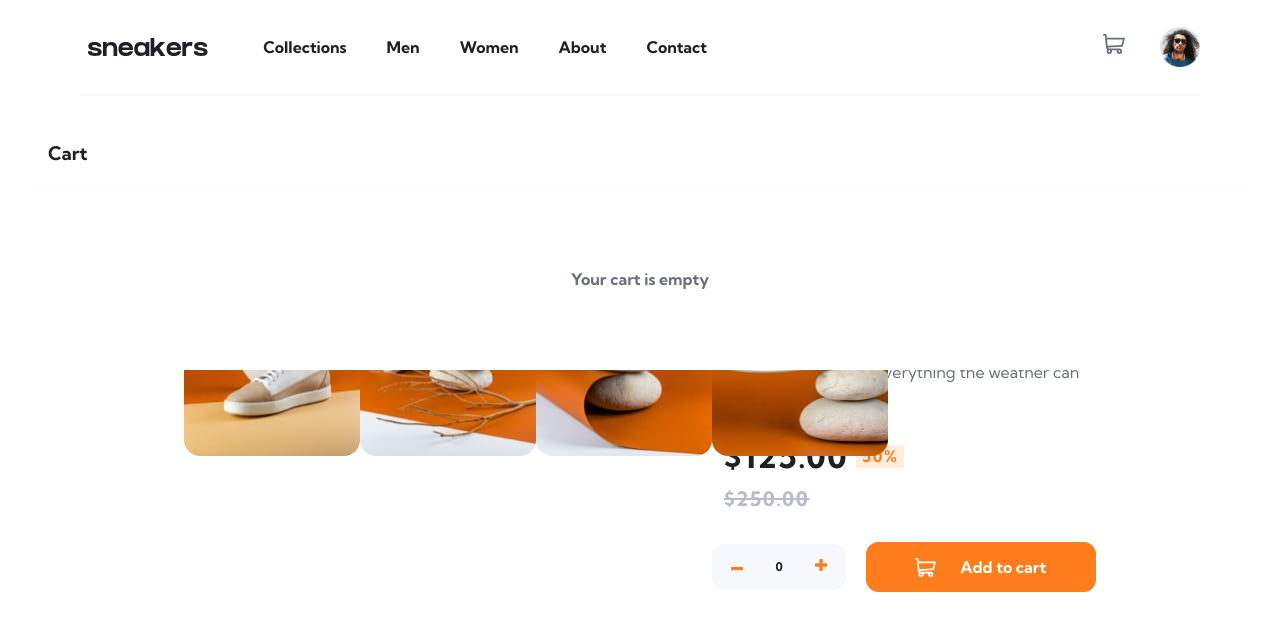
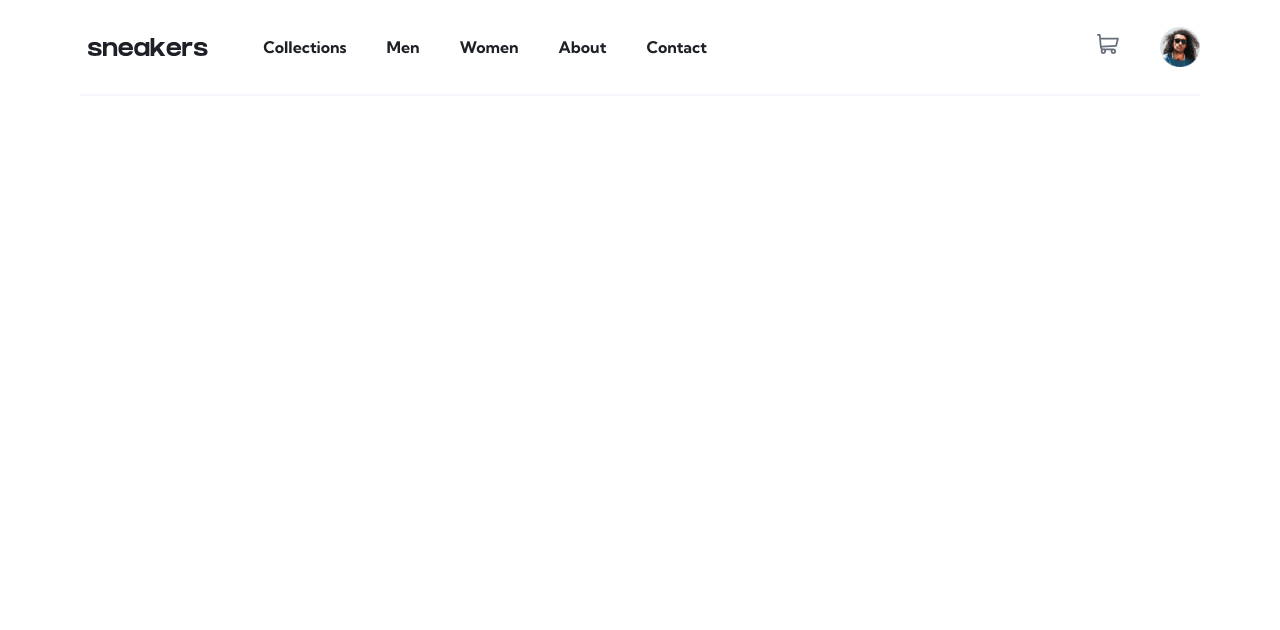
Before and after one commit to chysomm62/ecommerce-product, a React (Create React App) app in the folder ecommerce-product/: page /ecommerce-product-page in a window 1280 px wide. Shown: the top 630 px of the page. Built offline with nearby package versions, Linux system fonts and the light colour scheme.

Commit message:
show cart content

```diff
--- a/ecommerce-product/src/App.js
+++ b/ecommerce-product/src/App.js
@@ -11,7 +11,7 @@ function App() {
       <div className="App">
         <Nav />
         <Switch>
-          <Route exact path="/ecommerce-product-page">
+          <Route exact path="/">
             <Body />
           </Route>
           <Route exact path="/Men">
--- a/ecommerce-product/src/components/header/header.css
+++ b/ecommerce-product/src/components/header/header.css
@@ -74,5 +74,6 @@
   }
   .thumbnail {
     display: flex;
+    max-width: 100%;
   }
 }
--- a/ecommerce-product/src/components/modals/CartModal.js
+++ b/ecommerce-product/src/components/modals/CartModal.js
@@ -2,7 +2,6 @@ import "./modals.css";
 
 const CartModal = () => {
   return (
-    <div className="modal-wrap">
     <div className="cart-modal">
       <div className="cart-head">
         <h3>Cart</h3>
@@ -11,7 +10,6 @@ const CartModal = () => {
         <p>Your cart is empty</p>
       </div>
     </div>
-    </div>
   );
 };
 
--- a/ecommerce-product/src/components/modals/modals.css
+++ b/ecommerce-product/src/components/modals/modals.css
@@ -1,12 +1,11 @@
 .modal-wrap {
   display: flex;
   flex-direction: column;
-  width: 95%;
+  width: 350px;
   min-height: 250px;
   position: absolute;
   top: 15%;
-  left: 2.5%;
-  right: 2%;
+  right: 5%;
 }
 
 .cart-modal {
@@ -33,3 +32,6 @@
   font-weight: 700;
   padding: 1rem;
 }
+.hide-modal {
+  display: none;
+}
--- a/ecommerce-product/src/components/nav/nav.css
+++ b/ecommerce-product/src/components/nav/nav.css
@@ -32,6 +32,12 @@
   border: none;
   display: flex;
   align-content: center;
+}
+
+.cart-wrap {
+  border: none;
+  background-color: inherit;
+  outline: none;
 }
 
 .cart {
--- a/ecommerce-product/src/components/nav/nav.js
+++ b/ecommerce-product/src/components/nav/nav.js
@@ -1,5 +1,5 @@
 import React, { useState } from "react";
-
+import CartModal from "../modals/CartModal";
 import MenuLinks from "./MenuLinks";
 
 // css files
@@ -15,10 +15,12 @@ import close from "../../images/icon-close.svg";
 
 const Nav = () => {
   const [isMobile, setIsMobile] = useState(false);
+  const [modal, setModal] = useState(false);
   return (
     // nav wrap
     <div className="nav">
       <div className="left-nav">
+        {/* hamburger */}
         <button onClick={() => setIsMobile(!isMobile)}>
           {isMobile ? (
             <img src={close} alt="" className="close" />
@@ -26,11 +28,13 @@ const Nav = () => {
             <img src={hamburger} alt="" className="menu" />
           )}
         </button>
+        {/* end of hamburger */}
         <img src={logo} alt="logo" className="logo" />
         <div
           className={isMobile ? "links-active" : "contain-menu-link"}
           onClick={() => setIsMobile(false)}
         >
+          {/* menu links */}
           <div className="menu-links-wrap" onClick={() => setIsMobile(false)}>
             <div className="close">
               <img src={close} alt="" className="close" />
@@ -41,10 +45,15 @@ const Nav = () => {
       </div>
 
       <div className="right-nav">
-        <div className="cart-wrap">
+        {/* cart */}
+        <button className="cart-wrap" onClick={() => setModal(!modal)}>
           <img src={cart} alt="" className="cart" />
-        </div>
+        </button>
+        {/* cart */}
         <img src={avatar} alt="" className="avatar" />
+      </div>
+      <div className={modal ? "modal-wrap" : "hide-modal"}>
+        <CartModal />
       </div>
     </div>
   );
```
Lines whose indentation alone changed are shown as unchanged.
